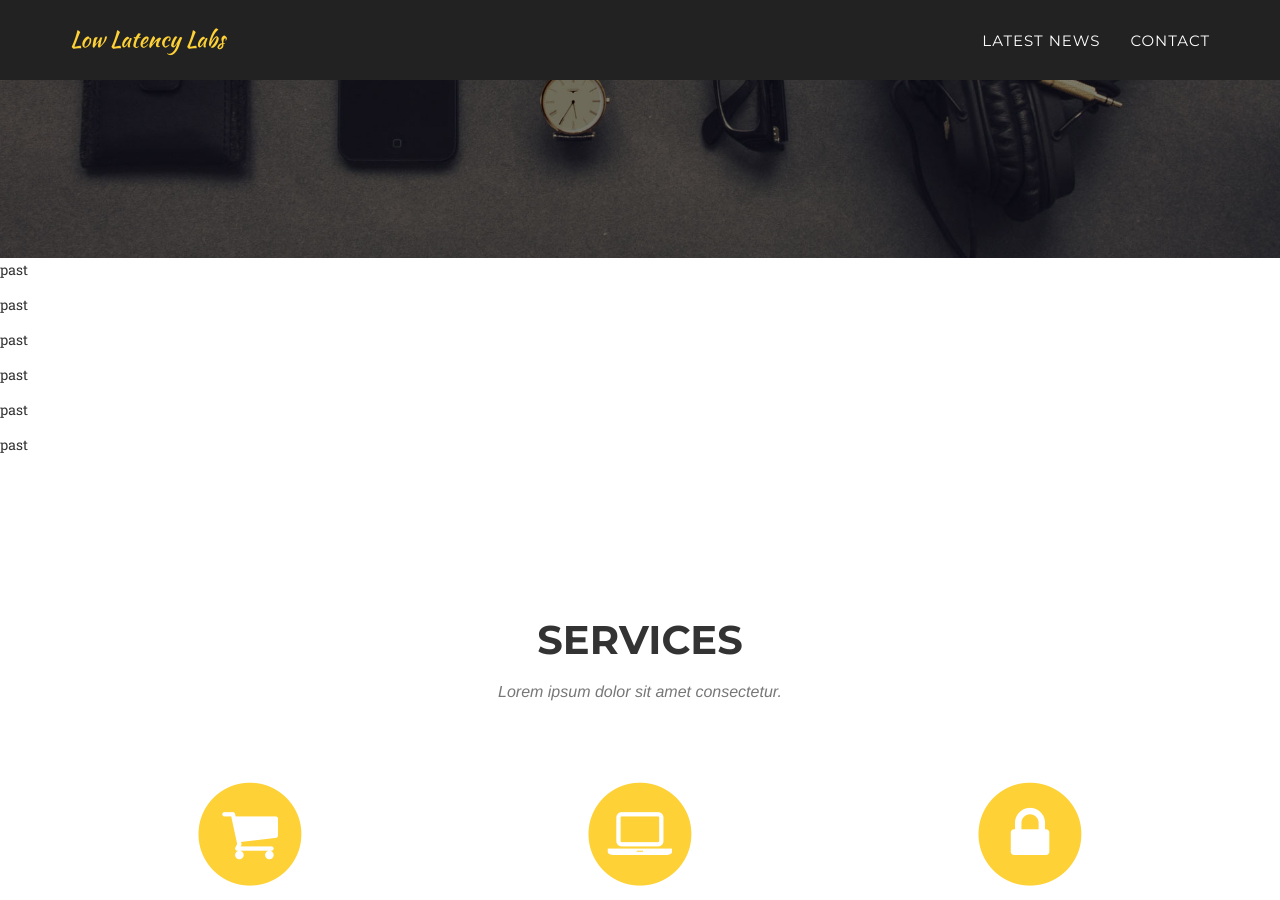
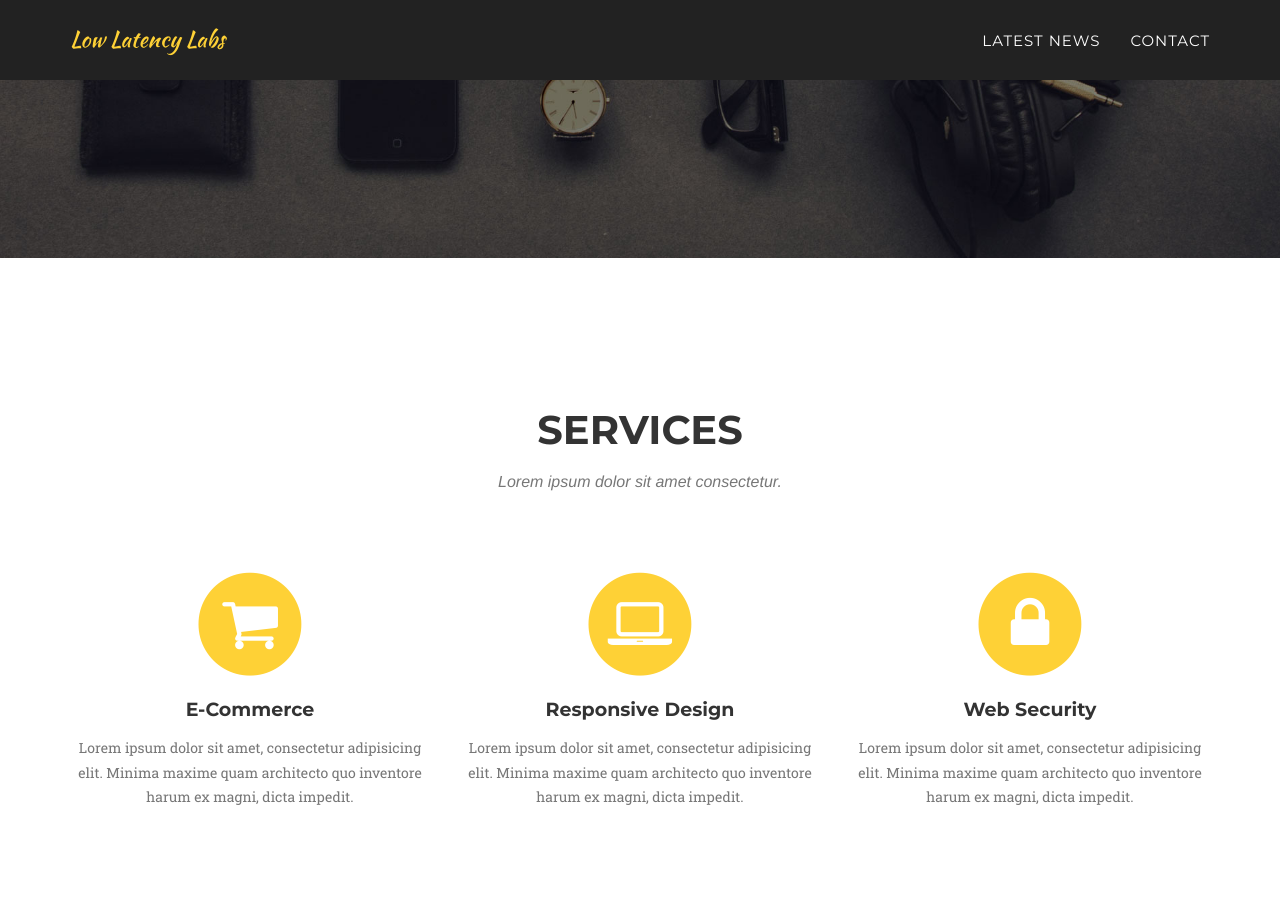
Before and after one commit to blurryhumanface/LowLatencyLabs, a Jekyll site: the page built from index.html, in a window 1280 px wide and 900 px high, scrolled down 435 px. Built offline with Jekyll 4.4.1, drawn with Linux system fonts in a browser that asks for light colours; some web fonts are replaced.

Commit message:
specified news posts

```diff
--- a/_includes/latest-news.html
+++ b/_includes/latest-news.html
@@ -1,5 +1,5 @@
 <div id="latestnews" class="">
-  {% for posts in site.posts %}
+  {% for posts in site.posts.news %}
     <p>past</p>
   {% endfor %}
 </div>
```
